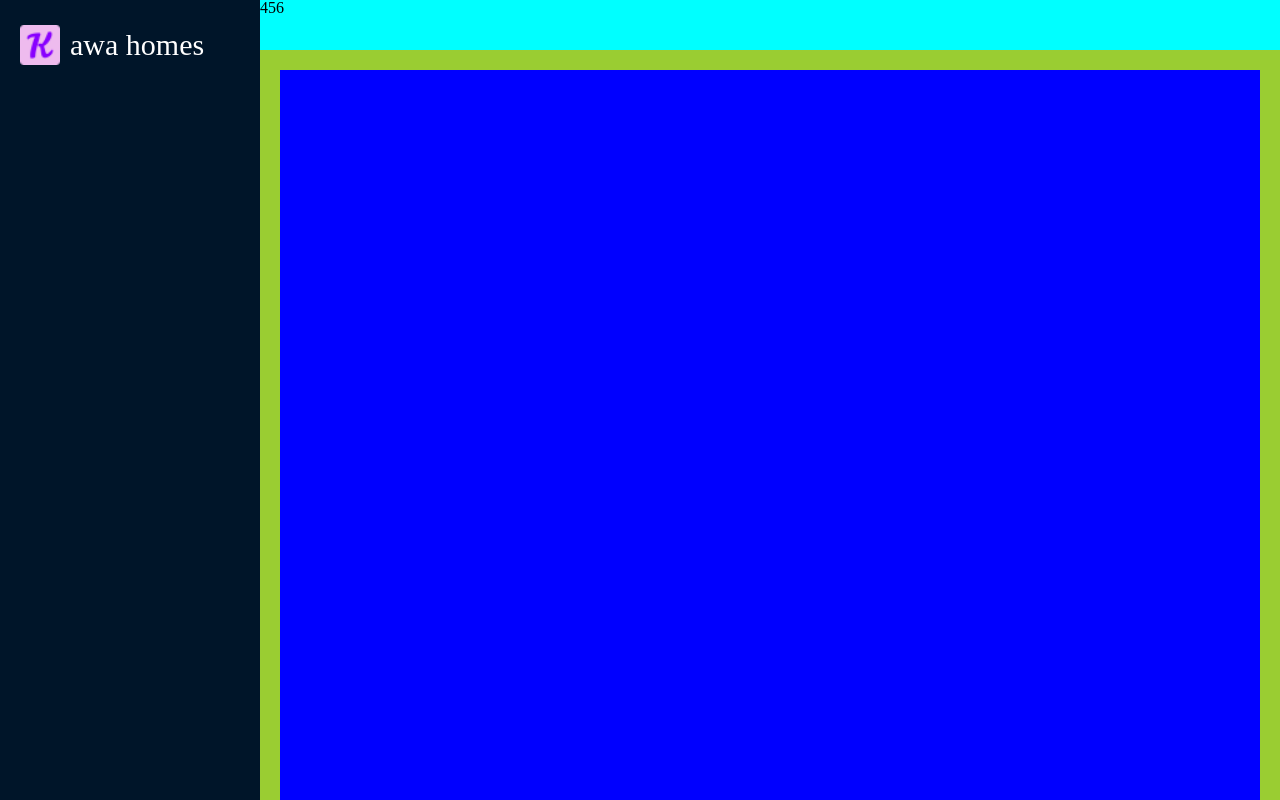
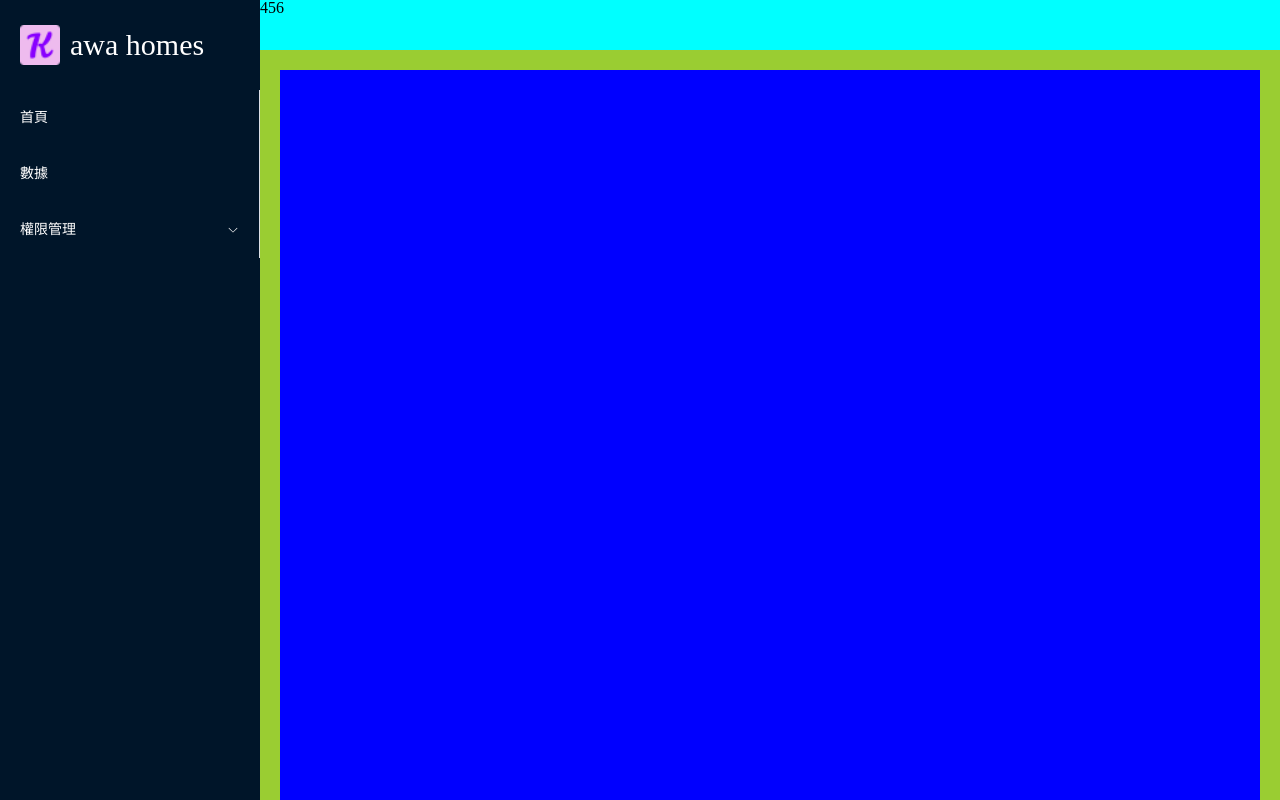
Before and after one commit to kawagami/sg-vite, a Vue app: page /#/ in a window 1280 px wide. Built offline with nearby package versions, Linux system fonts and the light colour scheme.

Commit message:
add: 靜態 menu 模板

```diff
--- a/src/layout/index.vue
+++ b/src/layout/index.vue
@@ -7,6 +7,25 @@ import Logo from './logo/index.vue';
         <!-- 左側 sidebar -->
         <div class="layout_slider">
             <Logo></Logo>
+
+            <!-- menu -->
+
+            <!-- 滾動組件 -->
+            <el-scrollbar class="scrollbar">
+                <!-- menu 組件 -->
+                <el-menu background-color="#00152" text-color="white">
+                    <el-menu-item index="1">首頁</el-menu-item>
+                    <el-menu-item index="2">數據</el-menu-item>
+
+                    <!-- collapse menu -->
+                    <el-sub-menu index="3">
+                        <template #title>權限管理</template>
+                        <el-menu-item index="3-1">user 管理</el-menu-item>
+                        <el-menu-item index="3-2">role 管理</el-menu-item>
+                        <el-menu-item index="3-3">menu 管理</el-menu-item>
+                    </el-sub-menu>
+                </el-menu>
+            </el-scrollbar>
         </div>
 
         <!-- 頂部 navigation -->
@@ -29,6 +48,12 @@ import Logo from './logo/index.vue';
         width: $base-menu-width;
         height: 100vh;
         background: $base-menu-color;
+        // color: white;
+
+        .scrollbar {
+            width: 100%;
+            height: calc(100vh - $base-menu-logo-height - ($base-menu-logo-padding * 2));
+        }
     }
 
     .layout_tabbar {
--- a/src/layout/logo/index.vue
+++ b/src/layout/logo/index.vue
@@ -16,7 +16,7 @@ import setting from '../../setting';
     color: white;
     display: flex;
     align-items: center;
-    padding: 20px;
+    padding: $base-menu-logo-padding;
 
     img {
         width: 40px;
--- a/src/styles/variable.scss
+++ b/src/styles/variable.scss
@@ -11,5 +11,6 @@ $base-tabbar-height: 50px;
 $base-main-padding: 20px;
 
 $base-menu-logo-height: 50px;
+$base-menu-logo-padding: 20px;
 
 $base-logo-title-fontSize: 30px;
```
